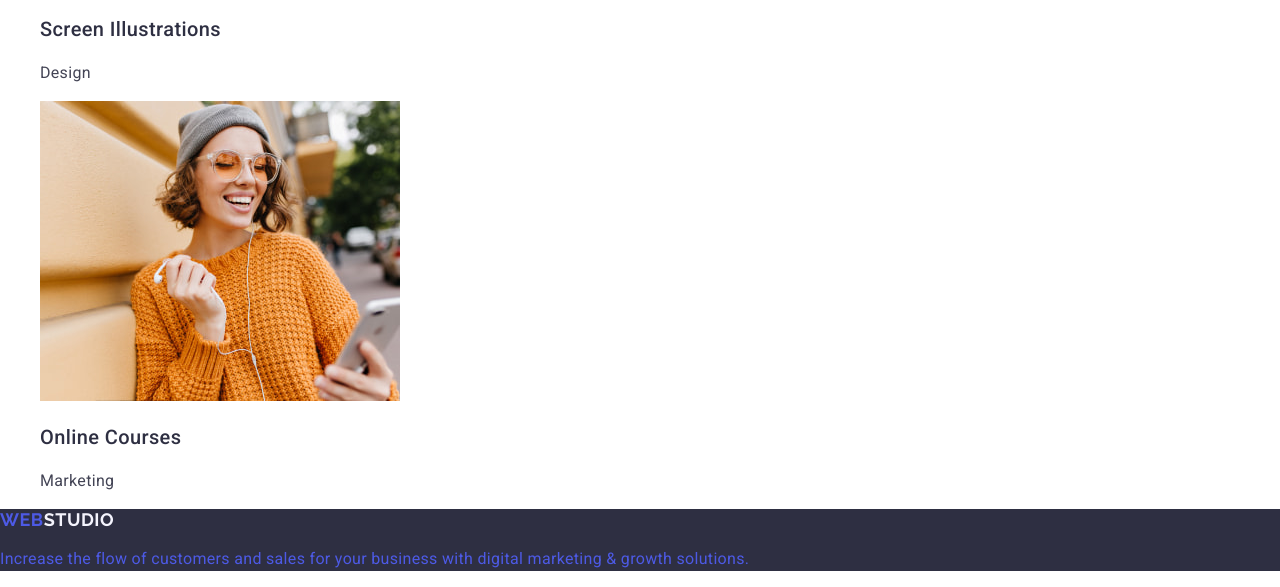
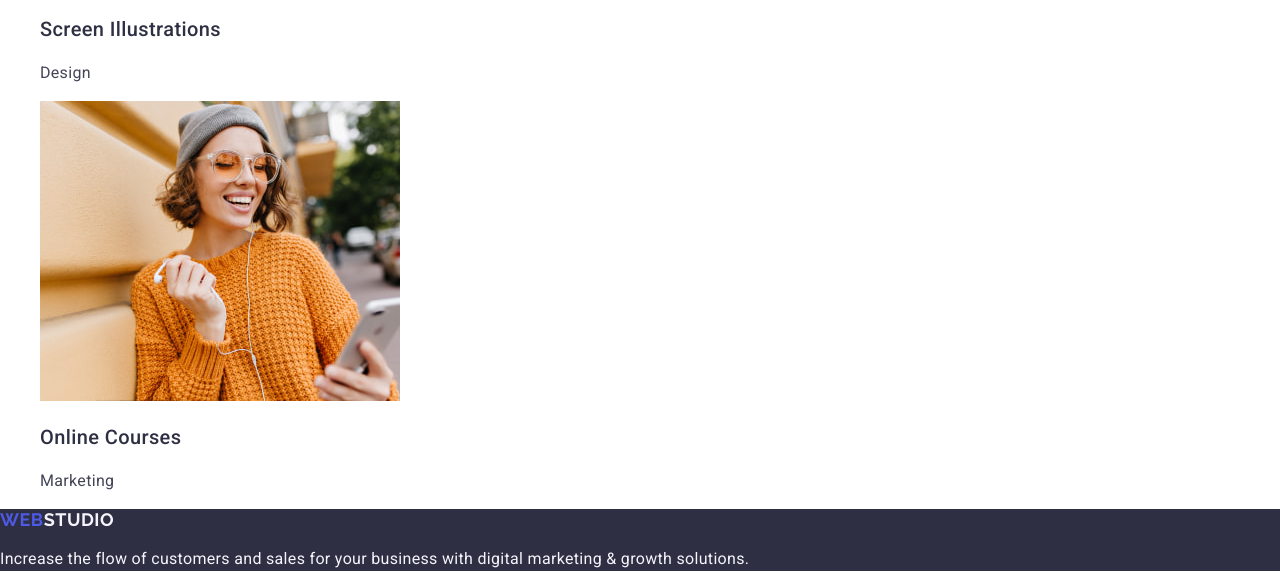
Before and after one commit to OlgaBobrovska/goit-markup-hw-02, a plain HTML site: page index.html in a window 1280 px wide. Shown: the part 2750-3337 px from the top of the page. Drawn offline with nearby package versions, Linux system fonts and the light colour scheme.

Commit message:
add initial files

```diff
--- a/css/styles.css
+++ b/css/styles.css
@@ -206,5 +206,5 @@ color: #4d5ae5;
 font-size: 16px;
 line-height: 1.5;
 letter-spacing: 0.02em;
-color: #4d5ae5;
+color: #F4F4FD;
 }
```
